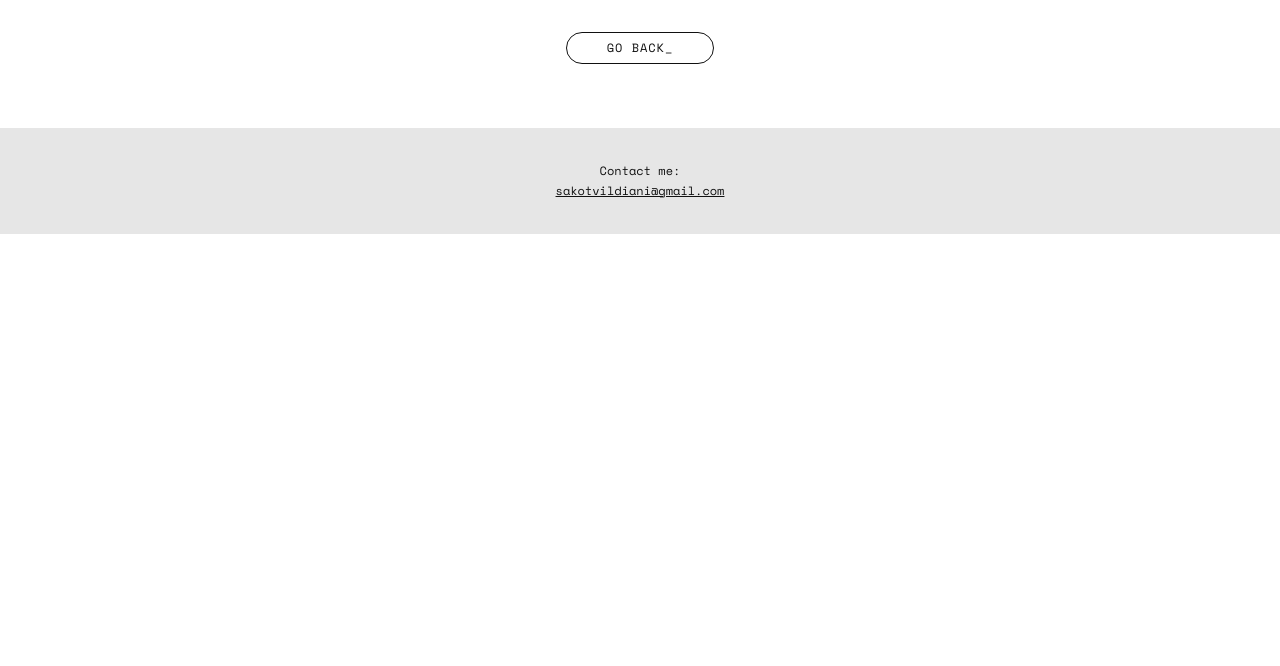
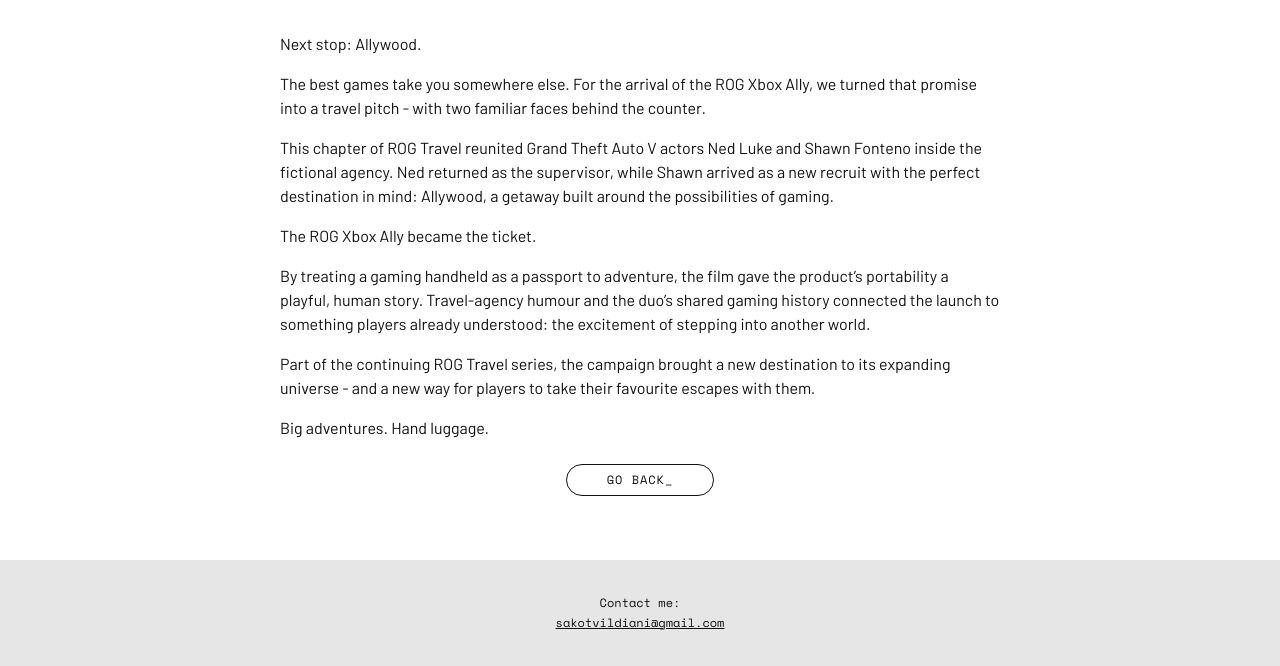
Before and after one commit to sakotenzin/sakotenz.github.io, a Jekyll site: the page built from _posts/2025-01-01-asus-rog-travel-s2-ep3.md, in a window 1280 px wide. Shown: the part 734-1400 px from the top of the page. Built offline with Jekyll 4.4.1, drawn with Linux system fonts in a browser that asks for light colours; before the commit the page ends 968 px from its top, so only the background shows below that.

Commit message:
Update _posts/2025-01-01-asus-rog-travel-s2-ep3.md (via Pages CMS)

```diff
--- a/_posts/2025-01-01-asus-rog-travel-s2-ep3.md
+++ b/_posts/2025-01-01-asus-rog-travel-s2-ep3.md
@@ -11,3 +11,17 @@ card:
 ---
 <!-- Project page not written yet. Add the story here. -->
 https://www.youtube.com/watch?v=vYGndmE7lPA
+
+Next stop: Allywood.
+
+The best games take you somewhere else. For the arrival of the ROG Xbox Ally, we turned that promise into a travel pitch - with two familiar faces behind the counter.
+
+This chapter of ROG Travel reunited Grand Theft Auto V actors Ned Luke and Shawn Fonteno inside the fictional agency. Ned returned as the supervisor, while Shawn arrived as a new recruit with the perfect destination in mind: Allywood, a getaway built around the possibilities of gaming.
+
+The ROG Xbox Ally became the ticket.
+
+By treating a gaming handheld as a passport to adventure, the film gave the product’s portability a playful, human story. Travel-agency humour and the duo’s shared gaming history connected the launch to something players already understood: the excitement of stepping into another world.
+
+Part of the continuing ROG Travel series, the campaign brought a new destination to its expanding universe - and a new way for players to take their favourite escapes with them.
+
+Big adventures. Hand luggage.
```
